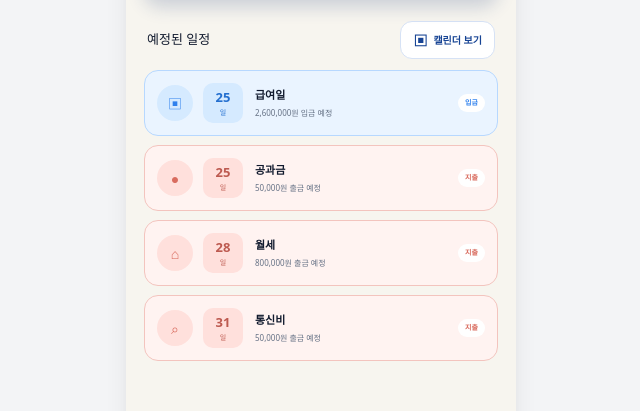
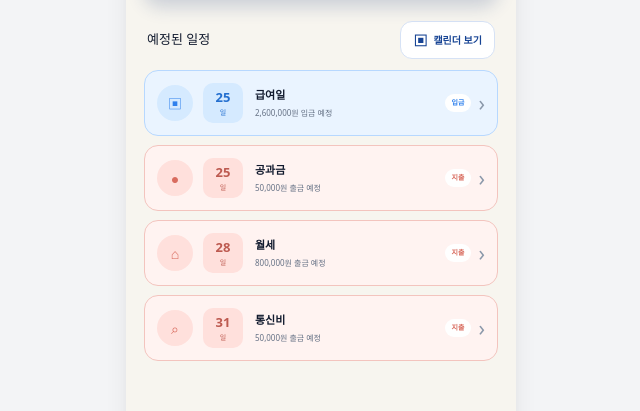
Before and after one commit to youhyun010615/KB7-TRIPass, a Vue app in the folder frontend/: page /financial-schedule in a window 1280 px wide. Shown: the part 189-600 px from the top of the page, without its empty margins (319-959 px from the left). Built offline with nearby package versions, Linux system fonts and the light colour scheme; sample sign-in values are in the browser's storage; the HTML template or start-up script is replaced by a standard one.

Commit message:
fix(account): 금융 일정 상세 진입 화살표 추가 (#28)

```diff
--- a/frontend/src/components/financial/FinancialScheduleCard.vue
+++ b/frontend/src/components/financial/FinancialScheduleCard.vue
@@ -9,10 +9,10 @@ const money = (value) => `${Number(value || 0).toLocaleString('ko-KR')}원`
     <span class="icon">{{ event.icon }}</span>
     <time><b>{{ event.day }}</b><small>일</small></time>
     <div class="copy"><b>{{ event.title }}</b><small>{{ money(event.amount) }} {{ event.type === 'income' ? '입금' : '출금' }} 예정</small></div>
-    <span class="type">{{ event.type === 'income' ? '입금' : '지출' }}</span>
+    <span class="meta"><span class="type">{{ event.type === 'income' ? '입금' : '지출' }}</span><span class="chevron" aria-hidden="true">›</span></span>
   </button>
 </template>
 
 <style scoped>
-.schedule-card{display:grid;width:100%;grid-template-columns:38px 44px 1fr auto;align-items:center;gap:8px;padding:12px;border:1px solid;border-radius:14px;text-align:left}.schedule-card+.schedule-card{margin-top:9px}.schedule-card.income{border-color:#b7d8ff;background:#eaf4ff}.schedule-card.expense{border-color:#f3c4be;background:#fff3f1}.icon{display:grid;width:36px;height:36px;place-items:center;border-radius:50%;font-size:14px}.income .icon{background:#d5eaff;color:#2f80ed}.expense .icon{background:#ffe0dc;color:#d96c5f}time{display:grid;width:40px;height:40px;place-content:center;border-radius:10px;text-align:center}.income time{background:#d5eaff;color:#246fcf}.expense time{background:#ffe0dc;color:#bd5a50}time b{font-size:13px}time small{font-size:7px}.copy b,.copy small{display:block}.copy b{font-size:11px}.copy small{margin-top:4px;color:#657185;font-size:8px}.type{padding:4px 7px;border-radius:10px;font-size:7px;font-weight:900}.income .type{background:#fff;color:#2f80ed}.expense .type{background:#fff;color:#d96c5f}.compact{grid-template-columns:35px 1fr auto}.compact time{display:none}
+.schedule-card{display:grid;width:100%;grid-template-columns:38px 44px 1fr auto;align-items:center;gap:8px;padding:12px;border:1px solid;border-radius:14px;text-align:left}.schedule-card+.schedule-card{margin-top:9px}.schedule-card.income{border-color:#b7d8ff;background:#eaf4ff}.schedule-card.expense{border-color:#f3c4be;background:#fff3f1}.icon{display:grid;width:36px;height:36px;place-items:center;border-radius:50%;font-size:14px}.income .icon{background:#d5eaff;color:#2f80ed}.expense .icon{background:#ffe0dc;color:#d96c5f}time{display:grid;width:40px;height:40px;place-content:center;border-radius:10px;text-align:center}.income time{background:#d5eaff;color:#246fcf}.expense time{background:#ffe0dc;color:#bd5a50}time b{font-size:13px}time small{font-size:7px}.copy b,.copy small{display:block}.copy b{font-size:11px}.copy small{margin-top:4px;color:#657185;font-size:8px}.meta{display:flex;align-items:center;gap:7px}.type{padding:4px 7px;border-radius:10px;font-size:7px;font-weight:900}.income .type{background:#fff;color:#2f80ed}.expense .type{background:#fff;color:#d96c5f}.chevron{color:#8b98aa;font-size:21px;font-weight:500;line-height:1}.compact{grid-template-columns:35px 1fr auto}.compact time{display:none}
 </style>
```
